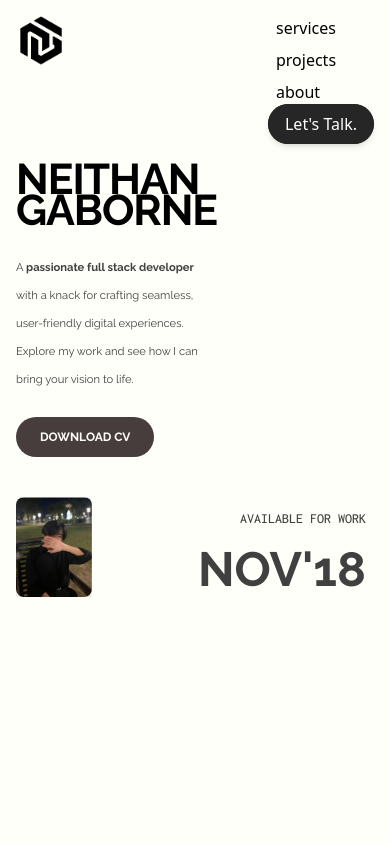
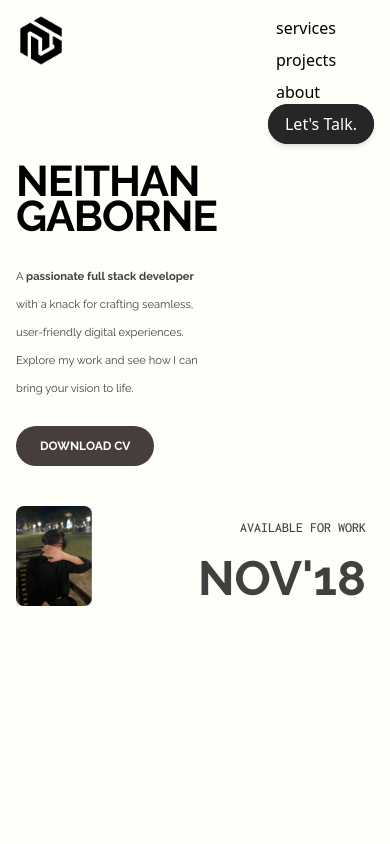
Before and after one commit to NLGtan/NG-Portfolio, a React (Create React App) app: page / in a window 390 px wide. Shown: the top 844 px of the page. Built offline with nearby package versions, Linux system fonts and the light colour scheme; the HTML template or start-up script is replaced by a standard one; a web font is replaced by a local one.

Commit message:
full responsive homePage

```diff
--- a/src/Pages/Home.jsx
+++ b/src/Pages/Home.jsx
@@ -171,7 +171,7 @@ export const Home = () => {
                   key={wIndex}
                   className={`block md:inline-block ${
                     wIndex === 1 ? "-mt-[2vw] md:mt-0" : ""
-                  } leading-[0.9] md:leading-none`}
+                  } leading-[1] md:leading-none`}
                 >
                   {/* Desktop-only space BEFORE the 2nd word */}
                   {wIndex === 1 && (
```
